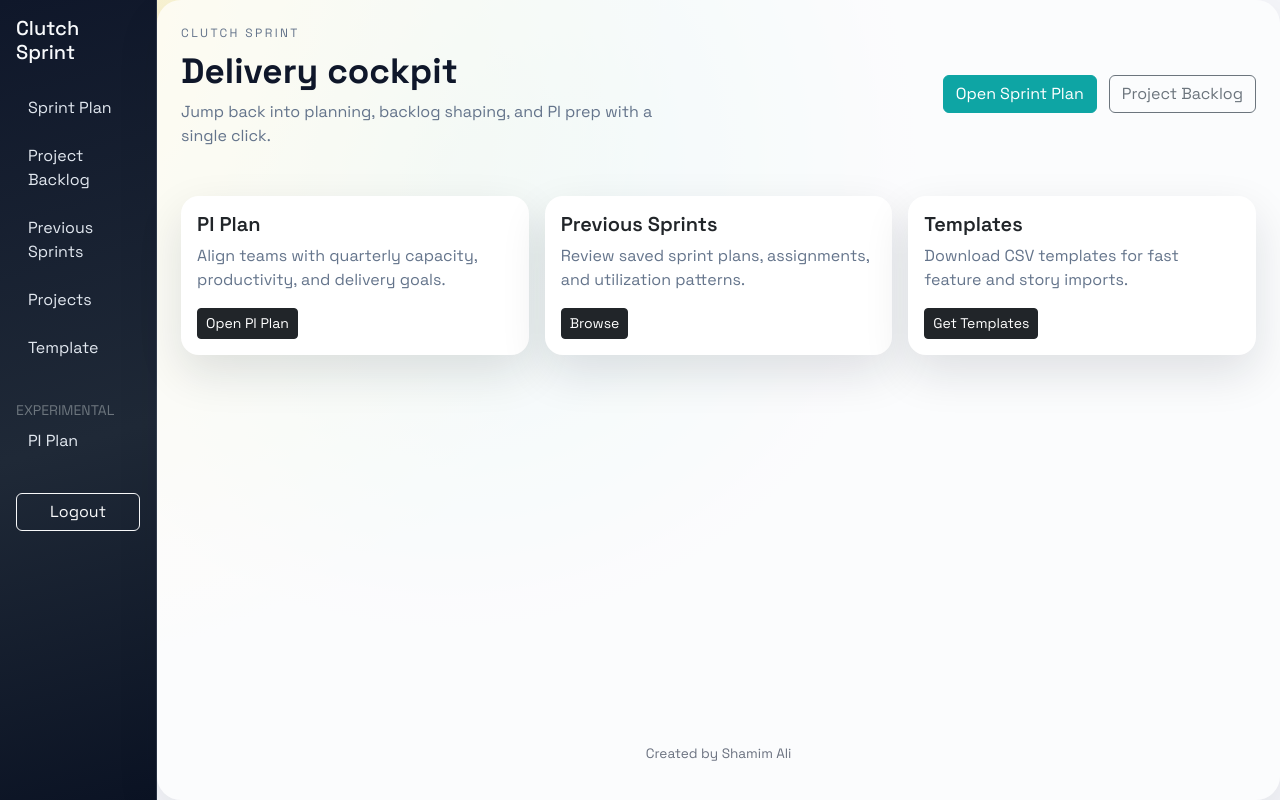
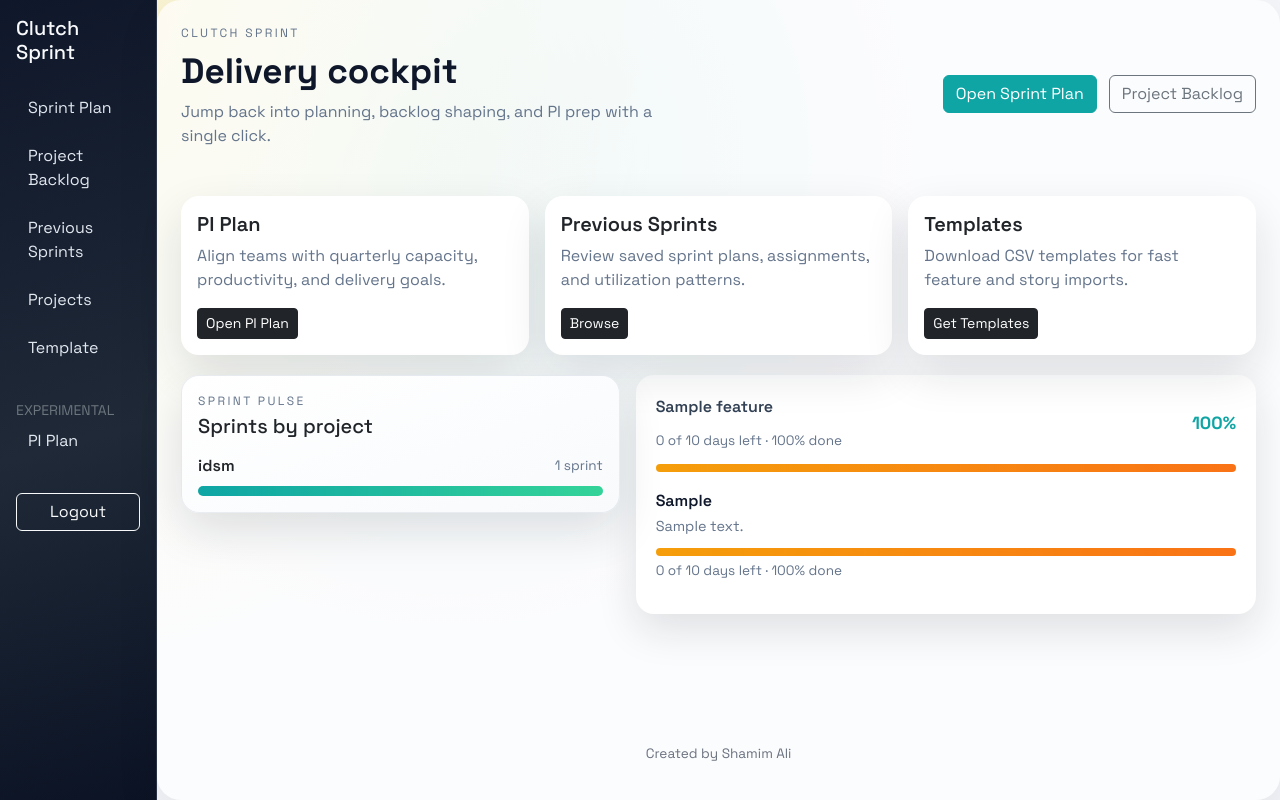
Before and after one commit to bloodrabbit51/clutch-sprint, a Flask app: page /dashboard in a window 1280 px wide. Run offline with Flask 3, Linux system fonts and the light colour scheme; a user stored in the database is signed in; tables that the repository leaves empty hold one stand-in row (values such as "Sample post"); some libraries are stand-ins or nearby versions.

Commit message:
Dashboard view is updated

```diff
--- a/app.py
+++ b/app.py
@@ -237,7 +237,78 @@ def reset_password(token):
 @app.route("/dashboard")
 @login_required
 def dashboard():
-    return render_template("dashboard.html")
+    user_id = session["user_id"]
+    projects = Project.query.filter_by(created_by=user_id).order_by(Project.name).all()
+    sprint_counts = []
+    for project in projects:
+        sprint_counts.append({
+            "project": project.name,
+            "count": Sprint.query.filter_by(project_id=project.id, created_by=user_id).count(),
+        })
+    max_sprints = max([item["count"] for item in sprint_counts], default=0)
+
+    features = BacklogFeature.query.filter_by(created_by=user_id).order_by(BacklogFeature.project_name, BacklogFeature.feature_key).all()
+    feature_ids = [feature.id for feature in features]
+    totals_map = {}
+    remaining_map = {}
+    if feature_ids:
+        total_rows = (
+            db.session.query(BacklogStory.feature_id, db.func.sum(BacklogStory.story_points))
+            .filter(BacklogStory.feature_id.in_(feature_ids), BacklogStory.created_by == user_id)
+            .group_by(BacklogStory.feature_id)
+            .all()
+        )
+        totals_map = {row[0]: int(row[1] or 0) for row in total_rows}
+
+        remaining_rows = (
+            db.session.query(BacklogStory.feature_id, db.func.sum(BacklogStory.story_points))
+            .filter(
+                BacklogStory.feature_id.in_(feature_ids),
+                BacklogStory.created_by == user_id,
+                BacklogStory.is_closed.is_(False),
+            )
+            .group_by(BacklogStory.feature_id)
+            .all()
+        )
+        remaining_map = {row[0]: int(row[1] or 0) for row in remaining_rows}
+
+    feature_progress = {}
+    for feature in features:
+        total = totals_map.get(feature.id, 0)
+        remaining = remaining_map.get(feature.id, 0)
+        percent = 0
+        if total > 0:
+            percent = int(round(((total - remaining) / total) * 100))
+        feature_progress.setdefault(feature.project_name, []).append({
+            "feature_key": feature.feature_key,
+            "description": feature.description,
+            "total": total,
+            "remaining": remaining,
+            "percent": percent,
+        })
+
+    feature_cards = []
+    for project_name, items in feature_progress.items():
+        total_days = sum(item["total"] for item in items)
+        remaining_days = sum(item["remaining"] for item in items)
+        overall_percent = 0
+        if total_days > 0:
+            overall_percent = int(round(((total_days - remaining_days) / total_days) * 100))
+        feature_cards.append({
+            "project": project_name,
+            "total": total_days,
+            "remaining": remaining_days,
+            "percent": overall_percent,
+            "features": items,
+        })
+    feature_cards.sort(key=lambda item: item["project"])
+
+    return render_template(
+        "dashboard.html",
+        sprint_counts=sprint_counts,
+        max_sprints=max_sprints,
+        feature_cards=feature_cards,
+    )
 
 
 @app.route("/sprint")
--- a/static/css/styles.css
+++ b/static/css/styles.css
@@ -122,6 +122,144 @@ body {
 
 .quick-card {
   animation: riseIn 0.6s ease forwards;
+}
+
+.dashboard-card {
+  background: linear-gradient(160deg, #ffffff 0%, #f8fafc 100%);
+  border: 1px solid rgba(148, 163, 184, 0.2);
+}
+
+.dash-list {
+  display: flex;
+  flex-direction: column;
+  gap: 1rem;
+}
+
+.dash-row {
+  display: flex;
+  flex-direction: column;
+  gap: 0.5rem;
+}
+
+.dash-label {
+  display: flex;
+  justify-content: space-between;
+  align-items: center;
+  gap: 1rem;
+}
+
+.dash-title {
+  font-weight: 600;
+}
+
+.dash-meta {
+  font-size: 0.85rem;
+  color: var(--ink-500);
+}
+
+.dash-bar {
+  height: 10px;
+  background: rgba(15, 23, 42, 0.08);
+  border-radius: 999px;
+  overflow: hidden;
+}
+
+.dash-bar-fill {
+  height: 100%;
+  width: 0;
+  background: linear-gradient(90deg, #0ea5a4, #34d399);
+  transition: width 0.4s ease;
+}
+
+.feature-grid {
+  display: grid;
+  gap: 1.25rem;
+}
+
+.feature-flow {
+  display: flex;
+  flex-direction: column;
+  gap: 1.5rem;
+}
+
+.feature-card {
+  max-width: 640px;
+  padding: 1.25rem;
+  border-radius: 18px;
+  background: #ffffff;
+  box-shadow: 0 16px 40px rgba(15, 23, 42, 0.12);
+}
+
+
+.feature-card-header {
+  display: flex;
+  justify-content: space-between;
+  align-items: center;
+  gap: 1rem;
+  margin-bottom: 0.75rem;
+}
+
+.feature-progress {
+  font-weight: 700;
+  font-size: 1.1rem;
+  color: var(--brand-600);
+}
+
+.feature-group {
+  padding: 1rem;
+  border-radius: 16px;
+  background: #ffffff;
+  box-shadow: 0 12px 30px rgba(15, 23, 42, 0.08);
+}
+
+.feature-group-title {
+  font-weight: 600;
+  margin-bottom: 0.75rem;
+  color: var(--ink-700);
+}
+
+.feature-row {
+  padding: 0.75rem 0;
+  border-bottom: 1px solid rgba(148, 163, 184, 0.2);
+}
+
+.feature-row:last-child {
+  border-bottom: none;
+}
+
+.feature-info {
+  display: flex;
+  flex-direction: column;
+  gap: 0.2rem;
+}
+
+.feature-key {
+  font-weight: 600;
+}
+
+.feature-desc {
+  color: var(--ink-500);
+  font-size: 0.9rem;
+}
+
+.feature-bar {
+  height: 8px;
+  background: rgba(15, 23, 42, 0.08);
+  border-radius: 999px;
+  overflow: hidden;
+  margin: 0.6rem 0 0.35rem;
+}
+
+.feature-bar-fill {
+  height: 100%;
+  width: 0;
+  background: linear-gradient(90deg, #f59e0b, #f97316);
+  transition: width 0.4s ease;
+}
+
+.feature-meta {
+  color: var(--ink-500);
+  font-size: 0.85rem;
 }
 
 @keyframes riseIn {
--- a/templates/base.html
+++ b/templates/base.html
@@ -14,7 +14,7 @@
   {% if session.get('user_id') %}
   <div class="d-flex">
     <aside class="sidebar p-3">
-      <h5 class="mb-4">Clutch Sprint</h5>
+      <h5 class="mb-4"><a class="text-decoration-none text-reset" href="{{ url_for('dashboard') }}">Clutch Sprint</a></h5>
       <nav class="nav flex-column">
         <a class="nav-link" href="{{ url_for('sprint_plan') }}">Sprint Plan</a>
         <a class="nav-link" href="{{ url_for('project_plan') }}">Project Backlog</a>
--- a/templates/dashboard.html
+++ b/templates/dashboard.html
@@ -42,4 +42,72 @@
 		</div>
 	</div>
 </div>
+
+<div class="row g-3 mt-1">
+	<div class="col-lg-5">
+		<div class="card dashboard-card">
+			<div class="card-body">
+				<div class="d-flex justify-content-between align-items-center mb-3">
+					<div>
+						<p class="eyebrow mb-1">Sprint Pulse</p>
+						<h5 class="mb-0">Sprints by project</h5>
+					</div>
+				</div>
+				{% if sprint_counts %}
+				<div class="dash-list">
+					{% for item in sprint_counts %}
+					<div class="dash-row">
+						<div class="dash-label">
+							<span class="dash-title">{{ item.project }}</span>
+							<span class="dash-meta">{{ item.count }} sprint{{ '' if item.count == 1 else 's' }}</span>
+						</div>
+						<div class="dash-bar">
+							<div class="dash-bar-fill" style="width: {{ (item.count / max_sprints * 100) if max_sprints else 0 }}%"></div>
+						</div>
+					</div>
+					{% endfor %}
+				</div>
+				{% else %}
+				<p class="text-muted mb-0">No projects created yet.</p>
+				{% endif %}
+			</div>
+		</div>
+	</div>
+	<div class="col-lg-7">
+		{% if feature_cards %}
+		<div class="feature-flow">
+			{% for card in feature_cards %}
+			<div class="feature-card">
+				<div class="feature-card-header">
+					<div>
+						<div class="feature-group-title">{{ card.project }}</div>
+						<div class="feature-meta">{{ card.remaining }} of {{ card.total }} days left · {{ card.percent }}% done</div>
+					</div>
+					<div class="feature-progress">{{ card.percent }}%</div>
+				</div>
+				<div class="feature-bar">
+					<div class="feature-bar-fill" style="width: {{ card.percent }}%"></div>
+				</div>
+				<div class="feature-grid">
+					{% for feature in card.features %}
+					<div class="feature-row">
+						<div class="feature-info">
+							<div class="feature-key">{{ feature.feature_key }}</div>
+							<div class="feature-desc">{{ feature.description }}</div>
+						</div>
+						<div class="feature-bar">
+							<div class="feature-bar-fill" style="width: {{ feature.percent }}%"></div>
+						</div>
+						<div class="feature-meta">{{ feature.remaining }} of {{ feature.total }} days left · {{ feature.percent }}% done</div>
+					</div>
+					{% endfor %}
+				</div>
+			</div>
+			{% endfor %}
+		</div>
+		{% else %}
+		<p class="text-muted mb-0">No backlog features yet. Add features to start tracking progress.</p>
+		{% endif %}
+	</div>
+</div>
 {% endblock %}
```
